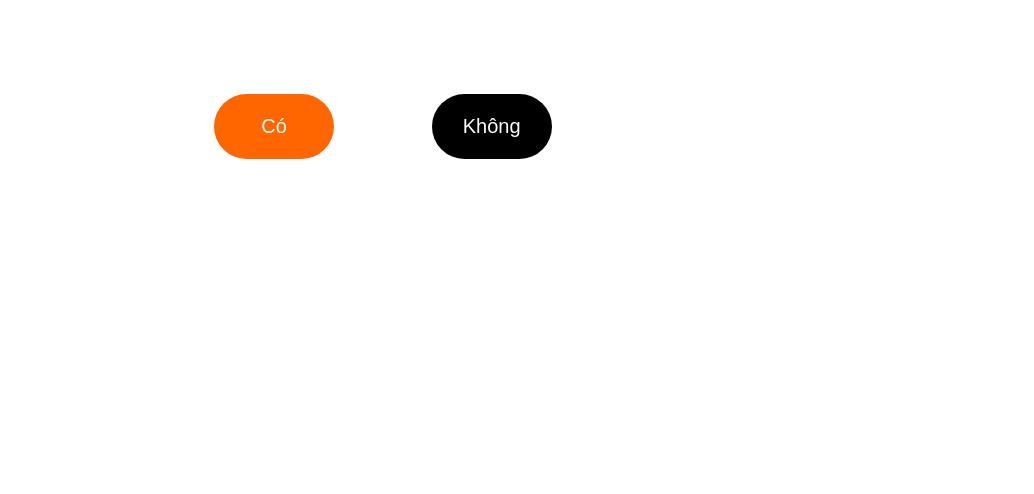
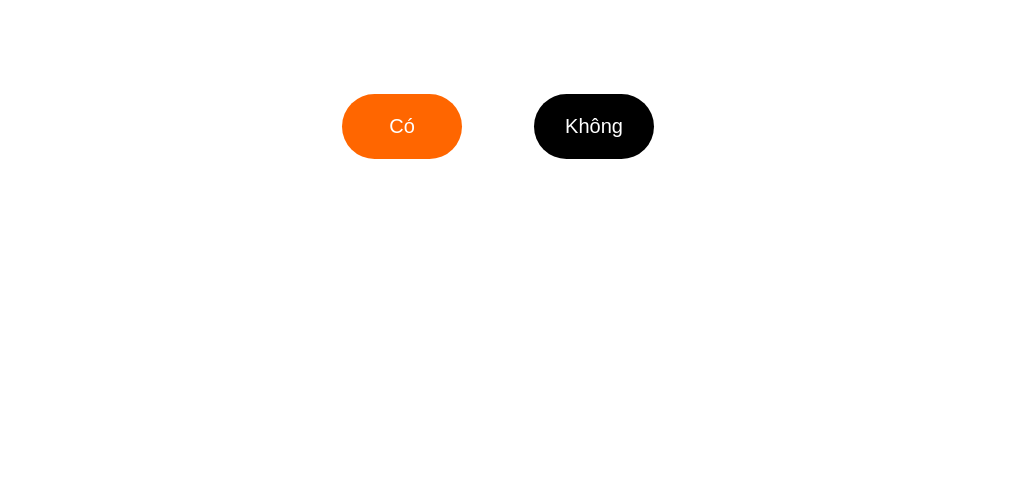
Before and after one commit to vuthithuha/vuthithuha2, a plain HTML site: page index.html in a window 1280 px wide. Shown: the part 306-800 px from the top of the page, without its empty margins (106-1140 px from the left). Drawn offline with Linux system fonts and the light colour scheme.

Commit message:
Update index.html

```diff
--- a/index.html
+++ b/index.html
@@ -23,12 +23,12 @@
                 position: absolute;
 
                 top: 50%;
-                left:42%;
+                left:50%;
             }
 
             button.yes {
                 background-color: #f60;
-                left: 25%;
+                left: 35%;
             }
         </style>
         <script>
```
